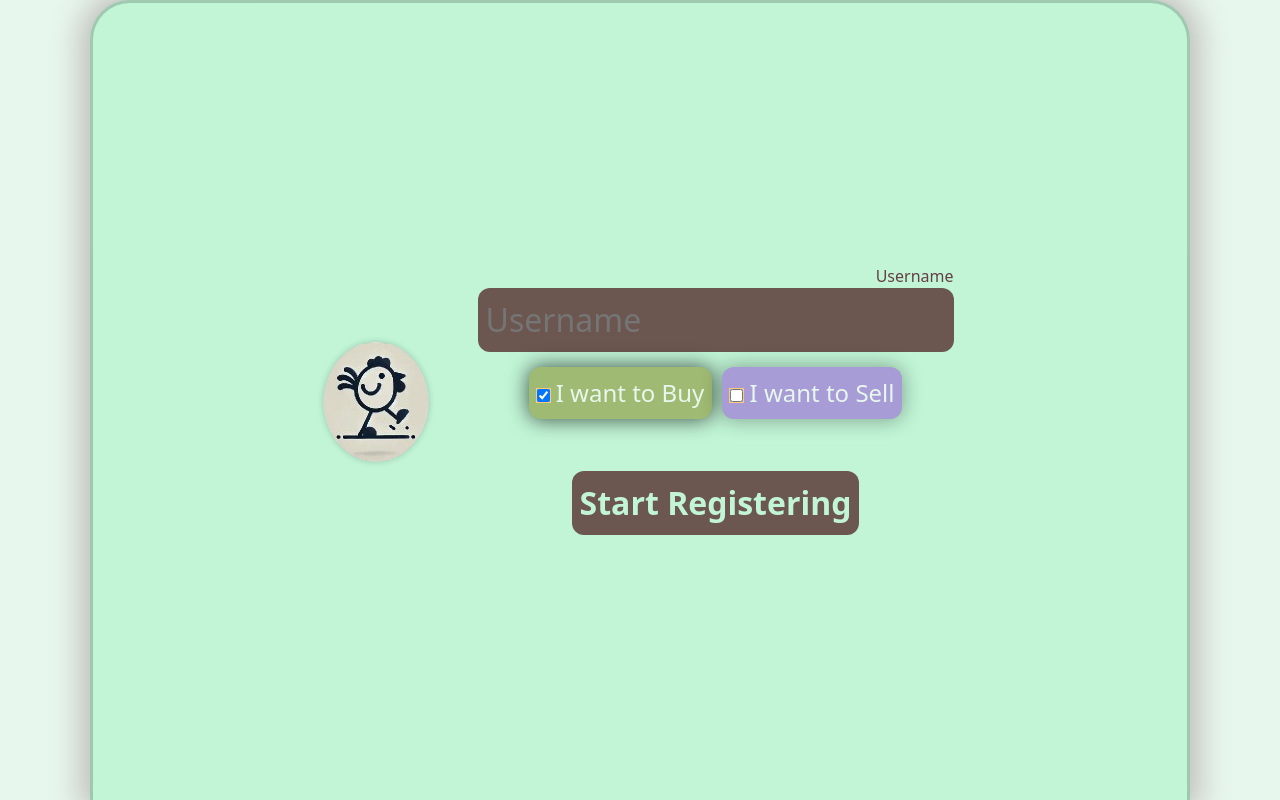
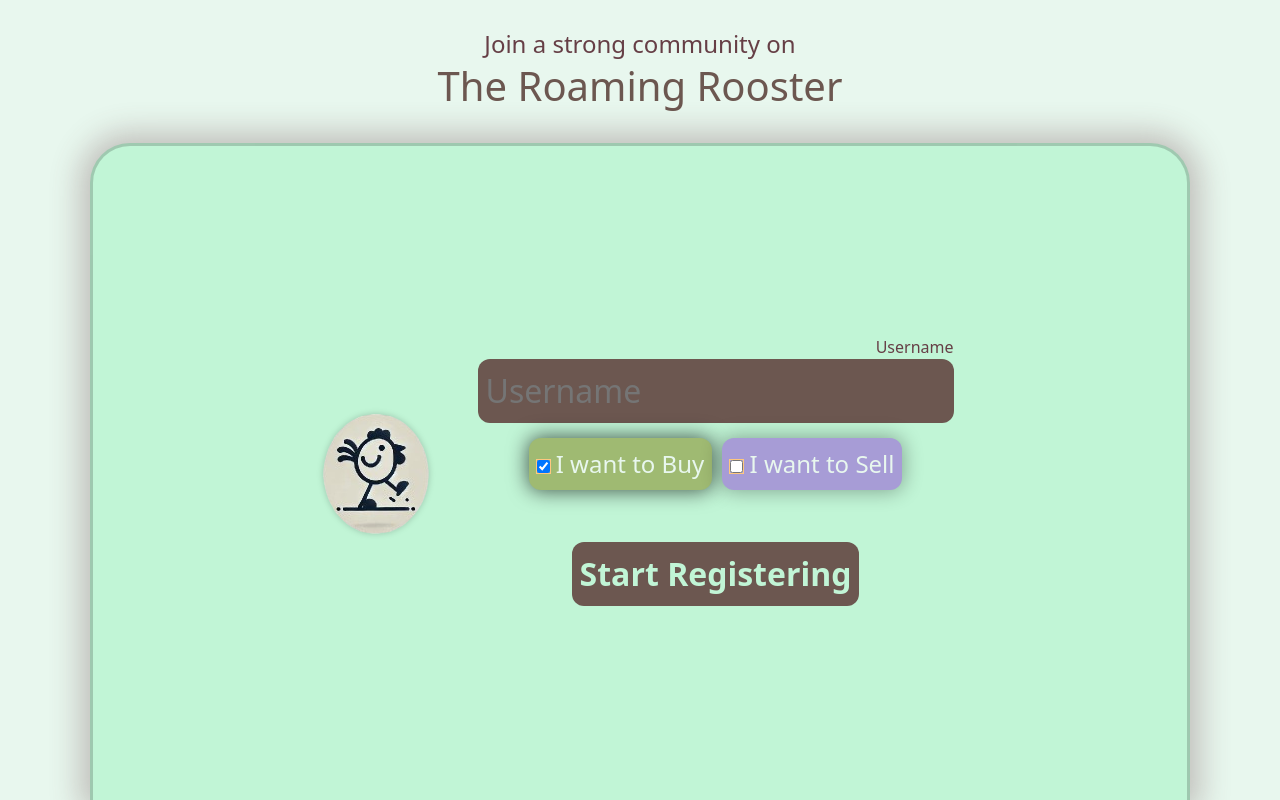
Before and after one commit to d-002/roaming-rooster, a PHP site: page /pages/register.php in a window 1280 px wide. Run offline with PHP 8.4, Linux system fonts and the light colour scheme.

Commit message:
Fix title page 0

```diff
--- a/pages/register.php
+++ b/pages/register.php
@@ -16,7 +16,7 @@ insertHeader("Register", array("containers", "inputs"));
 <body class="fill-page">
 
 <div class="fill-page main-column">
-    <header class="titles page page-0">
+    <header class="titles page" page="0">
         <a href="/home.php">
             <p class="subtitle">Join a strong community on</p>
             <h1>The Roaming Rooster</h1>
```
